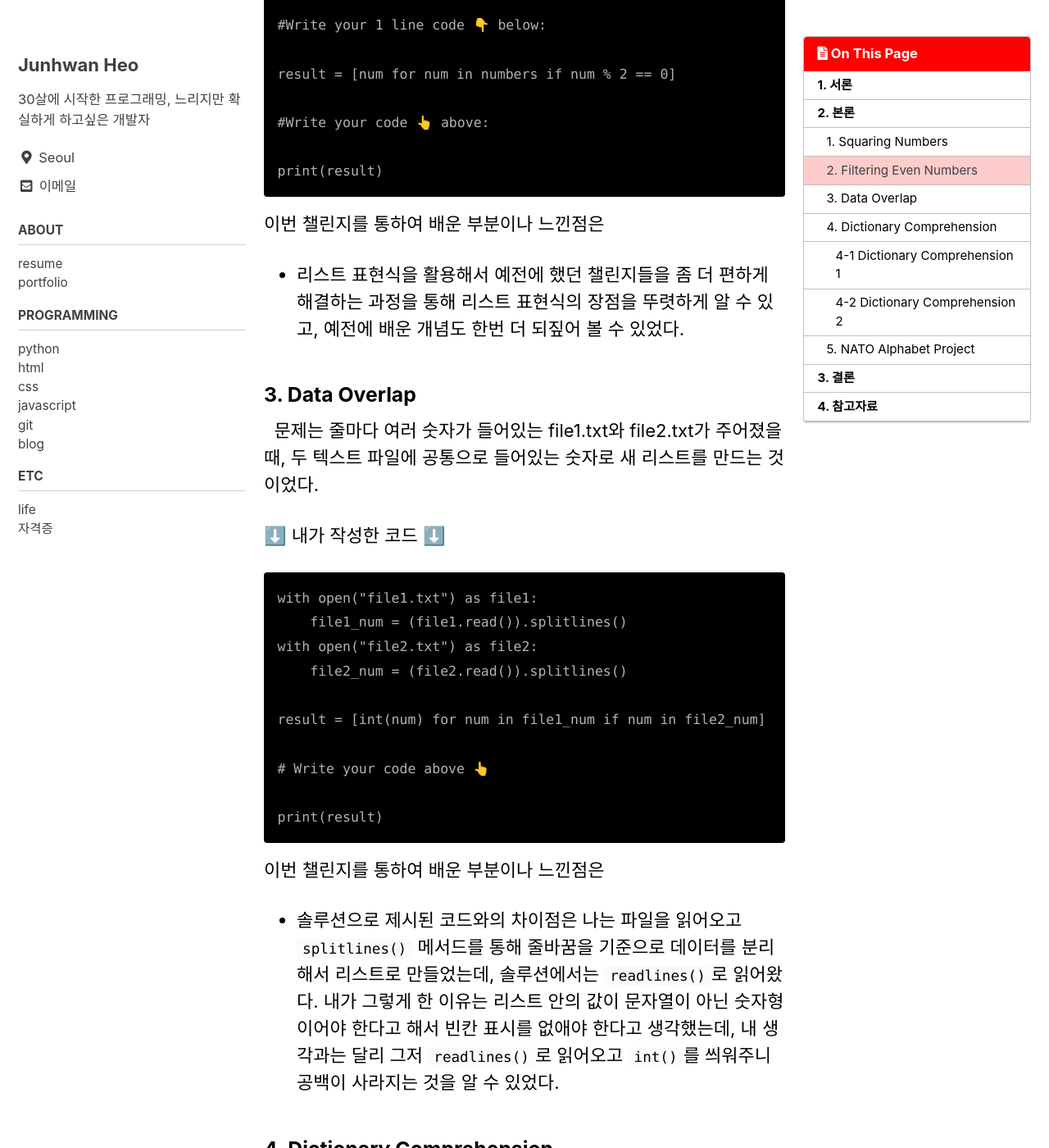
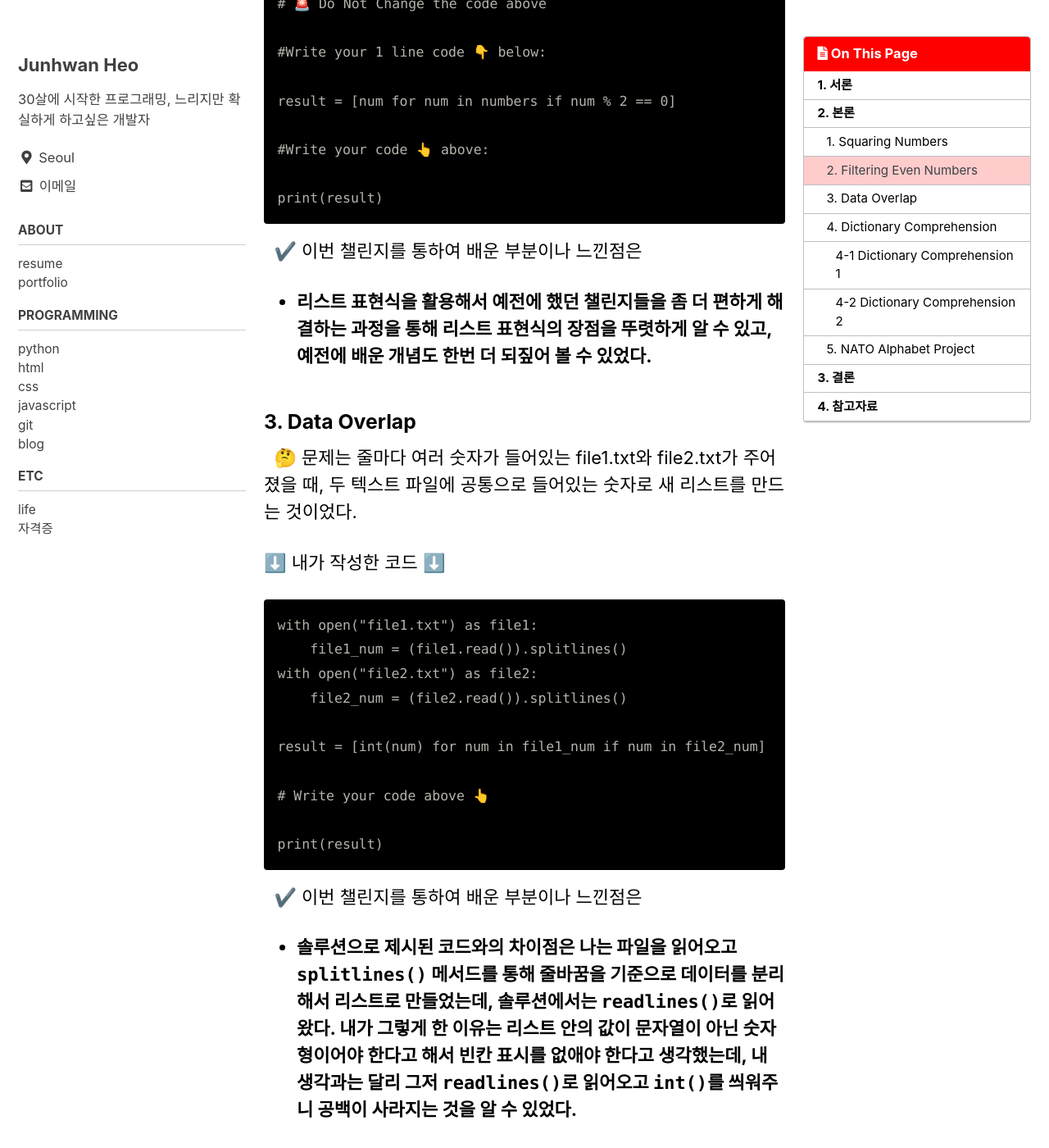
Before and after one commit to slowkoding/slowkoding.github.io, a Jekyll site: the page built from _posts/2022-03-03-python-day26.md, in a window 1280 px wide and 1400 px high, scrolled down 2590 px. Shown: the whole window at 82% size. Built offline with Jekyll 4.4.1, drawn with Linux system fonts in a browser that asks for light colours; cached includes are drawn as plain includes; comment, search, counter and statistics services are not loaded; some of the changed text lies outside the part shown.

````diff
--- a/_posts/2022-03-03-python-day26.md
+++ b/_posts/2022-03-03-python-day26.md
@@ -22,7 +22,7 @@ sidebar:
 
 ### 1. Squaring Numbers
 
-&nbsp;&nbsp;문제는 이번 강의에서 배운 list comprehension(리스트 표현식)을 활용하여 주어진 리스트의 값들을 제곱한 리스트를 만드는 것이었다.
+&nbsp;&nbsp;🤔 문제는 이번 강의에서 배운 list comprehension(리스트 표현식)을 활용하여 주어진 리스트의 값들을 제곱한 리스트를 만드는 것이었다.
 
 ⬇️ 주어진 코드 ⬇️
 
@@ -54,12 +54,12 @@ squared_numbers = [s_num ** 2 for s_num in numbers]
 print(squared_numbers)
 ```
 
-이번 챌린지를 통하여 배운 부분이나 느낀점은
-- 그동안 for문을 몇줄에 걸쳐서 쓰면서 만들었는데, 이런 새롭고 간편한 방법도 있구나!
+&nbsp;&nbsp;✔️ 이번 챌린지를 통하여 배운 부분이나 느낀점은
+- <b>그동안 for문을 몇줄에 걸쳐서 쓰면서 만들었는데, 이런 새롭고 간편한 방법도 있구나!</b>
 
 ### 2. Filtering Even Numbers
 
-&nbsp;&nbsp;문제는 이번 강의에서 배운 list comprehension(리스트 표현식)을 활용하여, 주어진 리스트에서 Even Numbers(짝수)만 추출하여 새 리스트를 만드는 것이었다.
+&nbsp;&nbsp;🤔 문제는 이번 강의에서 배운 list comprehension(리스트 표현식)을 활용하여, 주어진 리스트에서 Even Numbers(짝수)만 추출하여 새 리스트를 만드는 것이었다.
 
 ⬇️ 주어진 코드 ⬇️
 
@@ -91,12 +91,12 @@ result = [num for num in numbers if num % 2 == 0]
 print(result)
 ```
 
-이번 챌린지를 통하여 배운 부분이나 느낀점은
-- 리스트 표현식을 활용해서 예전에 했던 챌린지들을 좀 더 편하게 해결하는 과정을 통해 리스트 표현식의 장점을 뚜렷하게 알 수 있고, 예전에 배운 개념도 한번 더 되짚어 볼 수 있었다.
+&nbsp;&nbsp;✔️ 이번 챌린지를 통하여 배운 부분이나 느낀점은
+- <b>리스트 표현식을 활용해서 예전에 했던 챌린지들을 좀 더 편하게 해결하는 과정을 통해 리스트 표현식의 장점을 뚜렷하게 알 수 있고, 예전에 배운 개념도 한번 더 되짚어 볼 수 있었다.</b>
 
 ### 3. Data Overlap
 
-&nbsp;&nbsp;문제는 줄마다 여러 숫자가 들어있는 file1.txt와 file2.txt가 주어졌을 때, 두 텍스트 파일에 공통으로 들어있는 숫자로 새 리스트를 만드는 것이었다.
+&nbsp;&nbsp;🤔 문제는 줄마다 여러 숫자가 들어있는 file1.txt와 file2.txt가 주어졌을 때, 두 텍스트 파일에 공통으로 들어있는 숫자로 새 리스트를 만드는 것이었다.
 
 ⬇️ 내가 작성한 코드 ⬇️
 
@@ -113,14 +113,14 @@ result = [int(num) for num in file1_num if num in file2_num]
 print(result)
 ```
 
-이번 챌린지를 통하여 배운 부분이나 느낀점은
-- 솔루션으로 제시된 코드와의 차이점은 나는 파일을 읽어오고 ```splitlines()``` 메서드를 통해 줄바꿈을 기준으로 데이터를 분리해서 리스트로 만들었는데, 솔루션에서는 ```readlines()```로 읽어왔다. 내가 그렇게 한 이유는 리스트 안의 값이 문자열이 아닌 숫자형이어야 한다고 해서 빈칸 표시를 없애야 한다고 생각했는데, 내 생각과는 달리 그저 ```readlines()```로 읽어오고 ```int()```를 씌워주니 공백이 사라지는 것을 알 수 있었다.
+&nbsp;&nbsp;✔️ 이번 챌린지를 통하여 배운 부분이나 느낀점은
+- <b>솔루션으로 제시된 코드와의 차이점은 나는 파일을 읽어오고 ```splitlines()``` 메서드를 통해 줄바꿈을 기준으로 데이터를 분리해서 리스트로 만들었는데, 솔루션에서는 ```readlines()```로 읽어왔다. 내가 그렇게 한 이유는 리스트 안의 값이 문자열이 아닌 숫자형이어야 한다고 해서 빈칸 표시를 없애야 한다고 생각했는데, 내 생각과는 달리 그저 ```readlines()```로 읽어오고 ```int()```를 씌워주니 공백이 사라지는 것을 알 수 있었다.</b>
 
 ### 4. Dictionary Comprehension
 
 #### 4-1 Dictionary Comprehension 1
 
-&nbsp;&nbsp;문제는 주어진 문자열을 단어 단위로 끊은 다음, {'단어': 단어길이} 형태의 딕셔너리를 만드는 것이었다.
+&nbsp;&nbsp;🤔 문제는 주어진 문자열을 단어 단위로 끊은 다음, {'단어': 단어길이} 형태의 딕셔너리를 만드는 것이었다.
 
 ⬇️ 내가 작성한 코드 ⬇️
 
@@ -135,12 +135,12 @@ result = {word:len(word) for word in sentence.split()}
 print(result)
 ```
 
-이번 챌린지를 통하여 배운 부분이나 느낀점은
-- 리스트 표현식을 배우고 활용하면서 엄청 편하다고 생각했는데, 사전형은 더 편한 방법인 것 같다.
+&nbsp;&nbsp;✔️ 이번 챌린지를 통하여 배운 부분이나 느낀점은
+- <b>리스트 표현식을 배우고 활용하면서 엄청 편하다고 생각했는데, 사전형은 더 편한 방법인 것 같다.</b>
 
 #### 4-2 Dictionary Comprehension 2
 
-&nbsp;&nbsp;문제는 주어진 리스트에서 섭씨인 값을 화씨로 바꾼 다음 리스트로 만드는 것이었다.
+&nbsp;&nbsp;🤔 문제는 주어진 리스트에서 섭씨인 값을 화씨로 바꾼 다음 리스트로 만드는 것이었다.
 
 ⬇️ 내가 작성한 코드 ⬇️
 
@@ -164,12 +164,12 @@ weather_f = {day:(degrees * 9/5 + 32) for (day, degrees) in weather_c.items()}
 print(weather_f)
 ```
 
-이번 챌린지를 통하여 배운 부분이나 느낀점은
-- 키, 값 쌍을 얻으려면 .items()를 잊지말자.
+&nbsp;&nbsp;✔️ 이번 챌린지를 통하여 배운 부분이나 느낀점은
+- <b>키, 값 쌍을 얻으려면 ```.items()```를 잊지말자.</b>
 
 ### 5. NATO Alphabet Project
 
-&nbsp;&nbsp;문제는 유저로부터 단어를 입력받으면 [NATO Phonetic Alphabet](https://ko.wikipedia.org/wiki/NATO_%EC%9D%8C%EC%84%B1_%EB%AC%B8%EC%9E%90)이라고 불리는 알파벳의 각 글자를 나타내는 단어의 집합으로부터 단어를 추출해서 입력받은 단어의 스펠링마다 단어랑 매치하여 출력하는 것이었다.
+&nbsp;&nbsp;🤔 문제는 유저로부터 단어를 입력받으면 [NATO Phonetic Alphabet](https://ko.wikipedia.org/wiki/NATO_%EC%9D%8C%EC%84%B1_%EB%AC%B8%EC%9E%90)이라고 불리는 알파벳의 각 글자를 나타내는 단어의 집합으로부터 단어를 추출해서 입력받은 단어의 스펠링마다 단어랑 매치하여 출력하는 것이었다.
 
 ⬇️ 내가 작성한 코드 ⬇️
 
@@ -192,8 +192,8 @@ output_list = [nato_dict[alphabet] for alphabet in user_input if alphabet in nat
 print(output_list)
 ```
 
-이번 챌린지를 통하여 배운 부분이나 느낀점은
-- 아직까지 여러 자료형을 한 챌린지에서 종합적으로 사용하면 그 형식이나 값을 불러올 때 어떻게 해야할지 헷갈린다.
+&nbsp;&nbsp;✔️ 이번 챌린지를 통하여 배운 부분이나 느낀점은
+- <b>아직까지 여러 자료형을 한 챌린지에서 종합적으로 사용하면 그 형식이나 값을 불러올 때 어떻게 해야할지 헷갈린다.</b>
 
 ## 3. 결론
 
````
